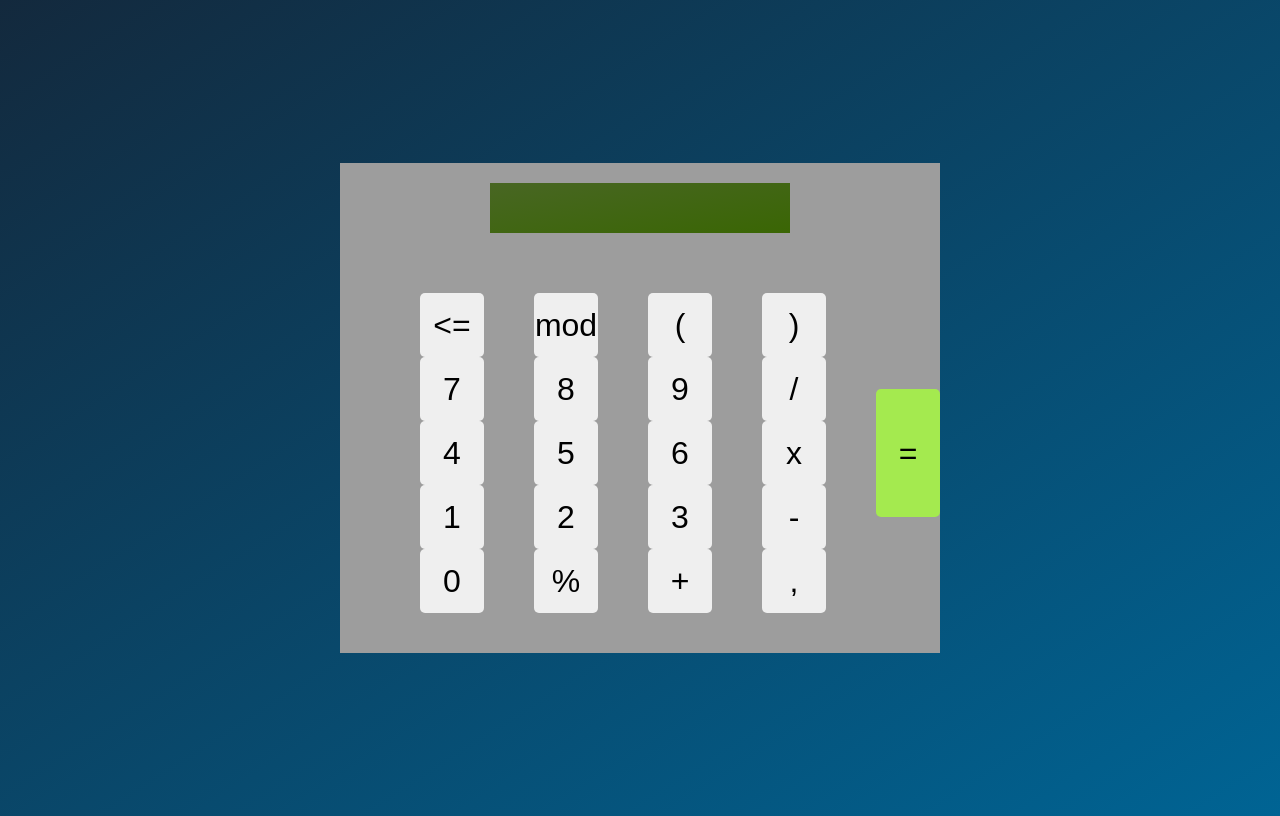
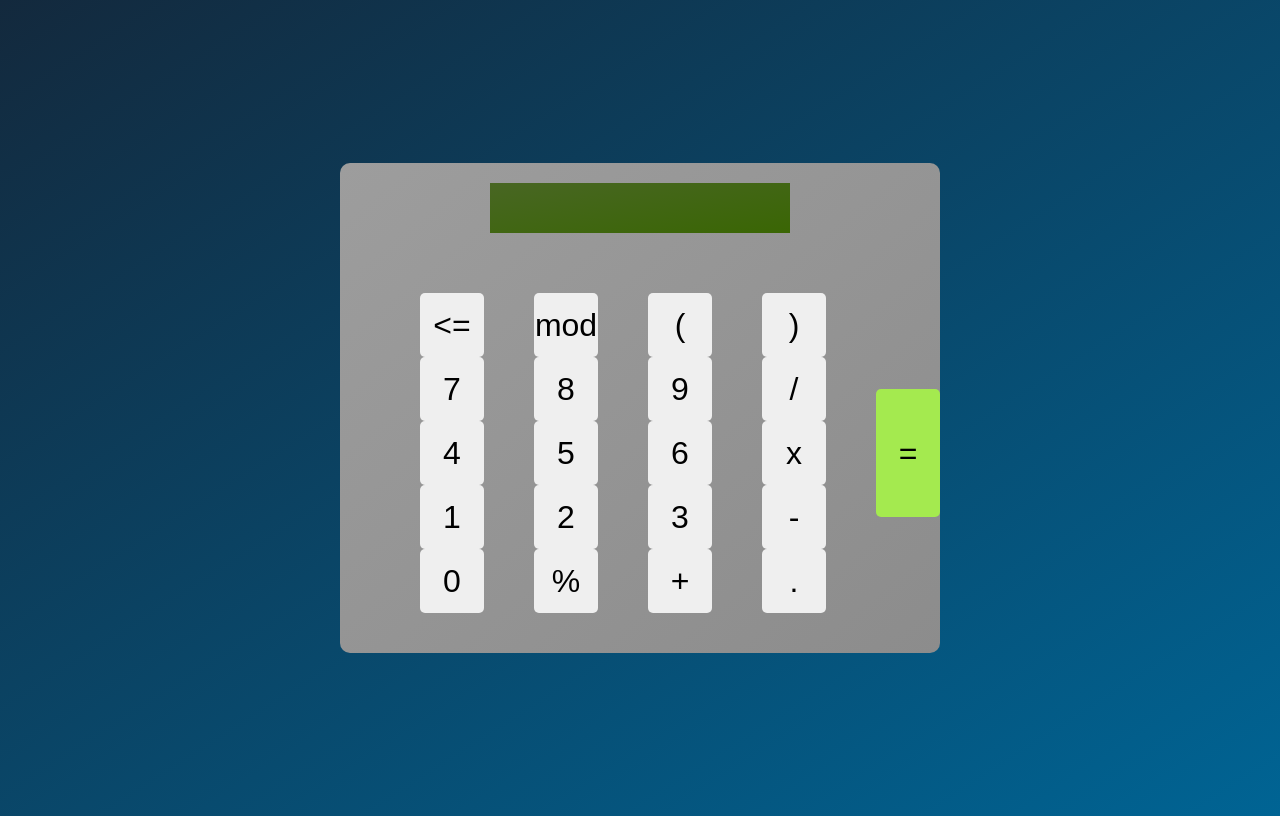
Before and after one commit to devLucasAquino/calculator-react, a React (Create React App) app: page / in a window 1280 px wide. Built offline with nearby package versions, Linux system fonts and the light colour scheme.

Commit message:
style: update style App

```diff
--- a/src/App.js
+++ b/src/App.js
@@ -1,7 +1,7 @@
 import OnBoard from './components/OnBoard';
 import ResultScreen from './components/ResultScreen';
 
-import { rows } from './data.js'
+import { rows } from './data.jsx'
 
 import { useState } from 'react';
 import './App.css';
--- a/src/components/OnBoard.jsx
+++ b/src/components/OnBoard.jsx
@@ -1,4 +1,4 @@
-import { rows } from '../data.js';
+import { rows } from '../data.jsx';
 
 export default function OnBoard({buttonSelected}){
 
--- a/src/data.js
+++ b/src/data.jsx
@@ -2,6 +2,6 @@ export const rows = [
     ['<=', 7, 4, 1, 0],
     ['mod', 8, 5, 2, '%' ],
     ['(', 9, 6, 3, '+'],
-    [')', '/', 'x', '-', ',',],
+    [')', '/', 'x', '-', '.',],
     ['=']
   ];
--- a/src/index.css
+++ b/src/index.css
@@ -20,7 +20,8 @@ body{
   align-items: center;
   justify-content: center;
   flex-direction: column;
-  background-color: #9d9d9d;
+  background-image: linear-gradient(to left top, #8c8c8c, #9d9d9d);
+  border-radius: 10px;
 }
 
 .board{
```
